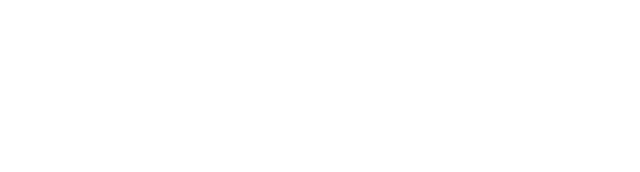
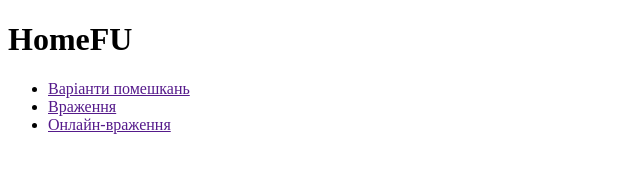
Before and after one commit to cecoIryna/AirBNB-Final, a plain HTML site: page index.html in a window 1280 px wide. Shown: the whole page, without its empty margins (0-640 px from the left). Drawn offline with Linux system fonts and the light colour scheme.

Commit message:
Update index.html

```diff
--- a/index.html
+++ b/index.html
@@ -6,6 +6,15 @@
 	<title>Hi</title>
 </head>
 <body>
-
+	<header>
+		<h1>HomeFU</h1>
+		<nav>
+			<ul>
+				<li><a href="">Варіанти помешкань</a></li>
+				<li><a href="">Враження</a></li>
+				<li><a href="">Онлайн-враження</a></li>
+			</ul>
+		</nav>
+	</header>
 </body>
 </html>
```
